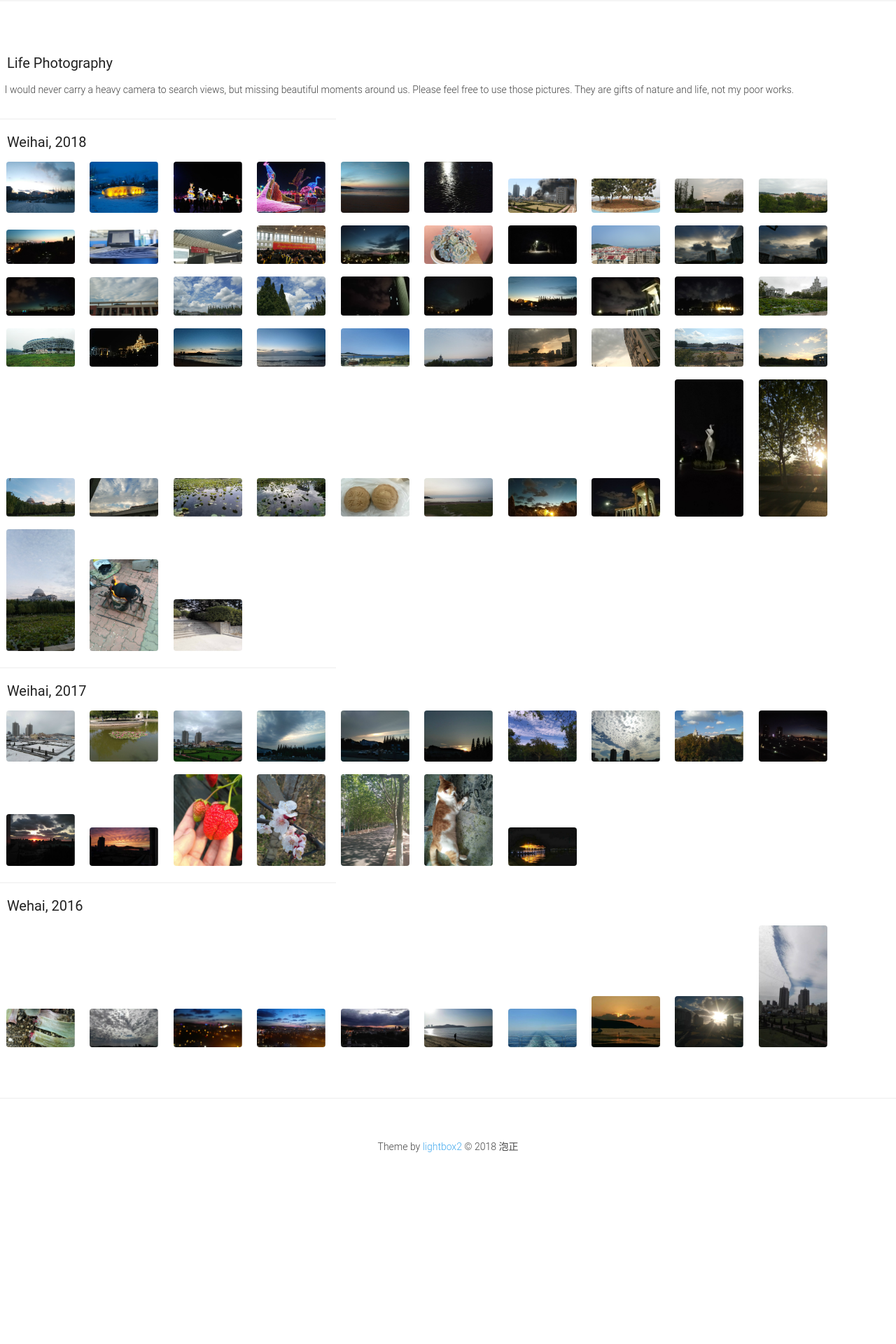
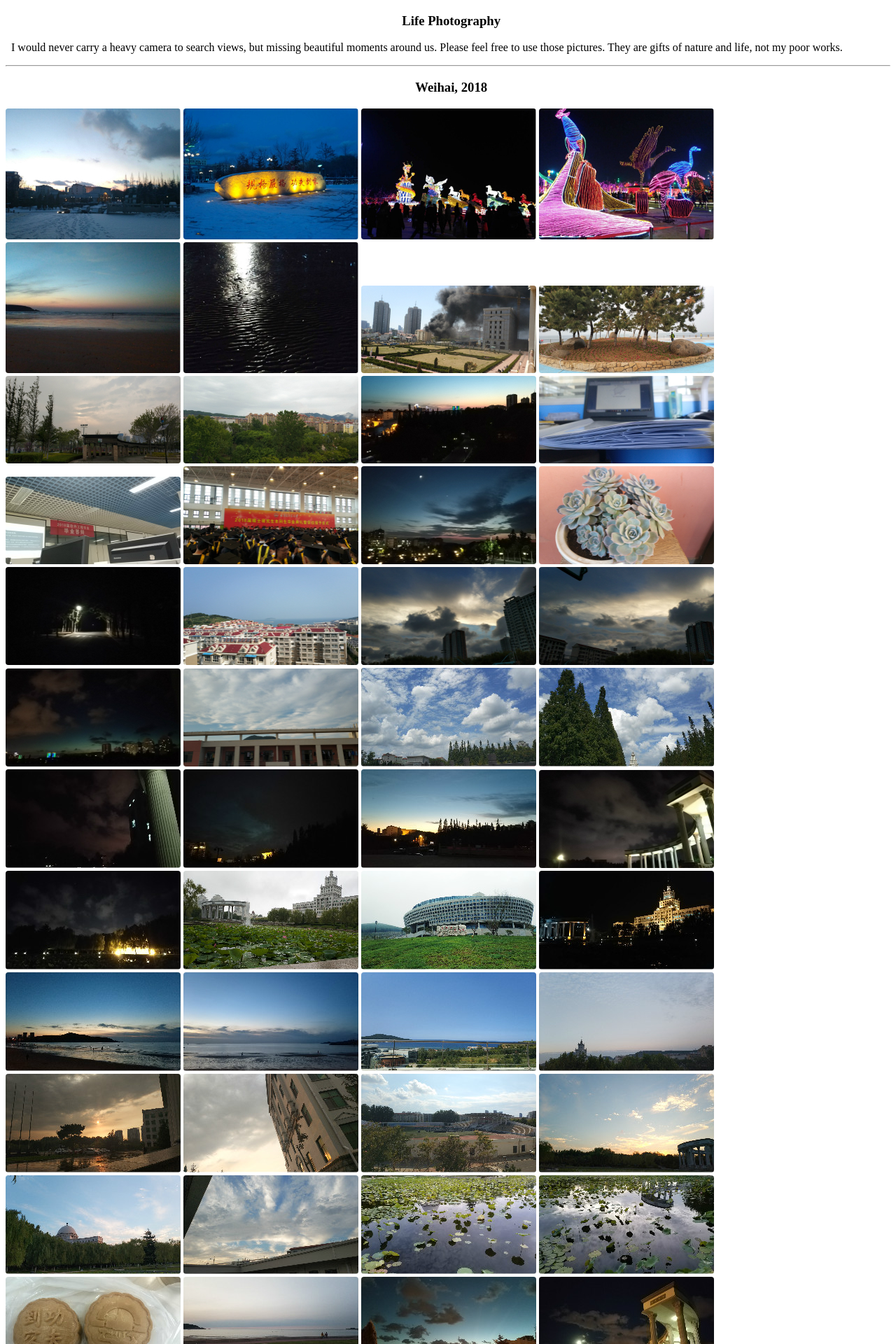
Before and after one commit to PAULYZHENG/paulyzheng.github.io, a Jekyll site: the page photograph/index.html, which Jekyll copies as it is, in a window 1280 px wide. Shown: the top 1920 px of the page at 70% size. Built offline with Jekyll 4.4.1, drawn with Linux system fonts in a browser that asks for light colours; before the commit the page ends 1735 px from its top, so only the background shows below that.

Commit message:
Update index.html

```diff
--- a/photograph/index.html
+++ b/photograph/index.html
@@ -3,8 +3,8 @@
 <head>
   <meta charset="utf-8">
   <title>Life Photography</title>
-  <link rel="stylesheet" href="./src/css/screen.css">
-  <link rel="stylesheet" href="./src/css/lightbox.css">
+  <!--<link rel="stylesheet" href="./src/css/screen.css">-->
+  <!--<link rel="stylesheet" href="./src/css/lightbox.css">-->
 </head>
 <body>
 
@@ -97,7 +97,7 @@
 
     <hr />
 
-    <h3>&nbsp;&nbsp;Wehai, 2016</h3>
+    <h3>Wehai, 2016</h3>
     <div >
       <a class="example-image-link" href="./photo/2016010.jpg" data-lightbox="2016" data-title=""><img class="example-image" src="./thumbnail/2016010.jpg"/></a>
       <a class="example-image-link" href="./photo/2016002.jpg" data-lightbox="2016" data-title=""><img class="example-image" src="./thumbnail/2016002.jpg"/></a>
@@ -117,6 +117,15 @@
       Theme by <a href="http://lokeshdhakar.com/projects/lightbox2/">lightbox2</a> © 2018 泡正
     </p>
   </section>
+  <style>
+    h3{
+      text-align:center;
+    }
+    .example-image{
+      with=250px;
+      border-radius:4px;
+    }
+  </style>
   <script src="./dist/js/lightbox-plus-jquery.min.js"></script>
 </body>
 </html>
```
